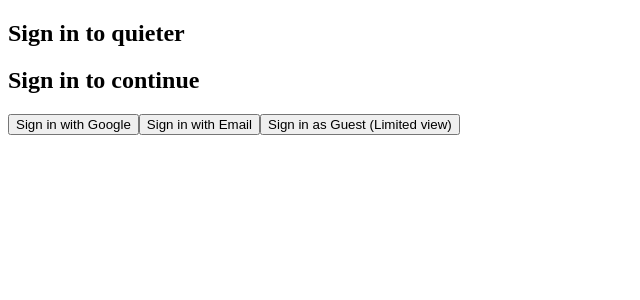
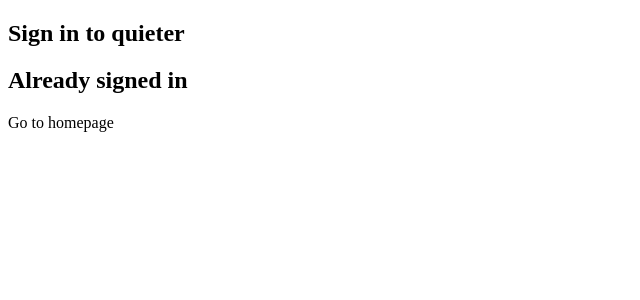
Before and after one commit to 01zulfi/quieter, a React (Create React App) app: page /sign-in in a window 1280 px wide. Shown: the top 300 px of the page, without its empty margins (0-640 px from the left). Built offline with nearby package versions, Linux system fonts and the light colour scheme; no server answers; sample sign-in values are in the browser's storage.

Commit message:
Add isUserSignedIn state in SignInPage - Reason: to conditionally render SignInForm

```diff
--- a/src/components/AuthComponents/SignInPage.tsx
+++ b/src/components/AuthComponents/SignInPage.tsx
@@ -1,11 +1,27 @@
-import React, { FC } from 'react';
+import React, { FC, useEffect, useState } from 'react';
+import firebase from '../../utils/firebase';
 import SignInForm from './SignInForm';
 
 const SignInPage: FC = function SignInPage() {
+  const [isUserSignedIn, setIsUserSignedIn] = useState(false);
+
+  useEffect(() => {
+    const setStateAfterSignIn =
+      firebase.updateStateUponSignIn(setIsUserSignedIn);
+    setStateAfterSignIn(true);
+  }, []);
+
   return (
     <section>
       <h1>Sign in to quieter</h1>
-      <SignInForm />
+      {isUserSignedIn ? (
+        <div>
+          <h2>Already signed in</h2>
+          <p>Go to homepage</p>
+        </div>
+      ) : (
+        <SignInForm />
+      )}
     </section>
   );
 };
```
